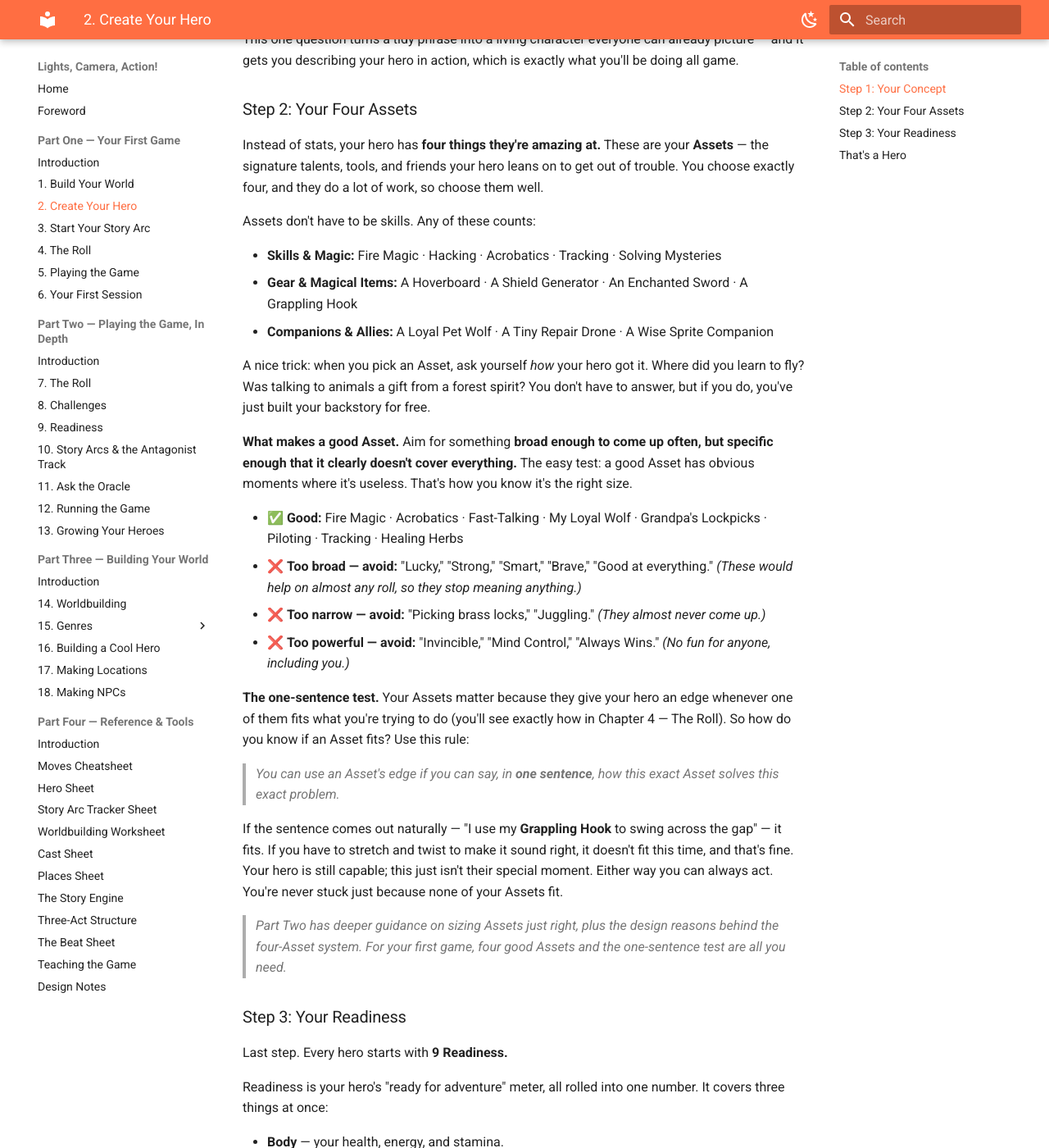
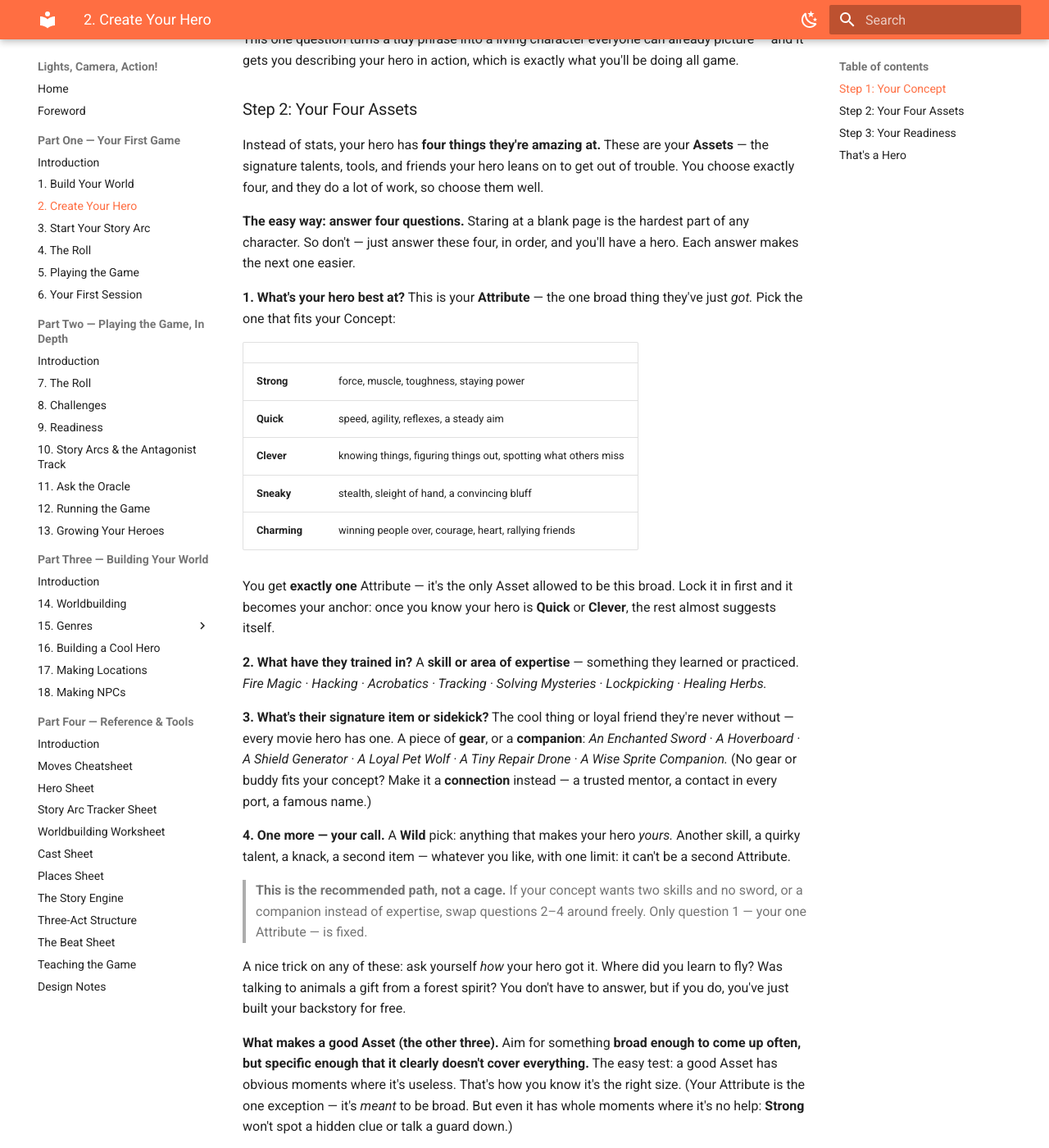
Before and after one commit to Ian-Hitt/amazing-forge, an MkDocs documentation site: the page built from docs/part-one/02-create-your-hero.md, in a window 1280 px wide and 1400 px high, scrolled down 835 px. Shown: the whole window at 82% size. Built offline with MkDocs 1.6.1 and Material for MkDocs 9.7.7, drawn with Linux system fonts in a browser that asks for light colours; some of the changed text lies outside the part shown.

Commit message:
Add Attribute Asset + four-question character-creation template
Every hero's first Asset is now an Attribute — one broad, stat-like pick
from a closed five (Strong/Quick/Clever/Sneaky/Charming), capped at one per
hero. Reverses the old "no generic traits like Strength" ban, which over-
claimed on balance: a single capped, deadzone-having broad Asset is balance-
safe (sim P_PLUS2 0.80->0.85 trims Out-of-Action ~1pt, uniform across heroes;
the max-one cap preserves the wide +1 floor where Miss-tension lives).

Character creation is now framed as four ordered questions to beat the
blank-page problem (Starforged-asset-types spirit): (1) Attribute, (2) a
Skill/Expertise, (3) an Item/Companion (or Connection), (4) a Wild pick.
Only Q1 is a hard rule; slots 2-4 are a rearrangeable default.

- Ch.2: Step 2 rebuilt as the four-question template
- Ch.6: example heroes lead with an Attribute (Brave=Strong, Snik=Clever,
  chosen so the "+1 running jump" lesson still holds)
- Ch.13: can't buy a second Attribute with Growth
- hero-sheet: Attribute marker + slot hints; fixed stale Growth-earn hint
- teaching-the-game: four-question hero build
- design-notes: Widen-the-Domain cut reconciled with the capped Attribute

Co-Authored-By: Claude Opus 4.8 (1M context) <noreply@anthropic.com>

```diff
--- a/docs/part-one/02-create-your-hero.md
+++ b/docs/part-one/02-create-your-hero.md
@@ -29,18 +29,34 @@ Answer it out loud. Maybe your Ice-Dragon Knight stands on a frozen cliff with f
 
 Instead of stats, your hero has **four things they're amazing at.** These are your **Assets** — the signature talents, tools, and friends your hero leans on to get out of trouble. You choose exactly four, and they do a lot of work, so choose them well.
 
-Assets don't have to be skills. Any of these counts:
+**The easy way: answer four questions.** Staring at a blank page is the hardest part of any character. So don't — just answer these four, in order, and you'll have a hero. Each answer makes the next one easier.
 
-- **Skills & Magic:** Fire Magic · Hacking · Acrobatics · Tracking · Solving Mysteries
-- **Gear & Magical Items:** A Hoverboard · A Shield Generator · An Enchanted Sword · A Grappling Hook
-- **Companions & Allies:** A Loyal Pet Wolf · A Tiny Repair Drone · A Wise Sprite Companion
+**1. What's your hero best at?** This is your **Attribute** — the one broad thing they've just *got.* Pick the one that fits your Concept:
 
-A nice trick: when you pick an Asset, ask yourself *how* your hero got it. Where did you learn to fly? Was talking to animals a gift from a forest spirit? You don't have to answer, but if you do, you've just built your backstory for free.
+| | |
+|---|---|
+| **Strong** | force, muscle, toughness, staying power |
+| **Quick** | speed, agility, reflexes, a steady aim |
+| **Clever** | knowing things, figuring things out, spotting what others miss |
+| **Sneaky** | stealth, sleight of hand, a convincing bluff |
+| **Charming** | winning people over, courage, heart, rallying friends |
 
-**What makes a good Asset.** Aim for something **broad enough to come up often, but specific enough that it clearly doesn't cover everything.** The easy test: a good Asset has obvious moments where it's useless. That's how you know it's the right size.
+You get **exactly one** Attribute — it's the only Asset allowed to be this broad. Lock it in first and it becomes your anchor: once you know your hero is **Quick** or **Clever**, the rest almost suggests itself.
+
+**2. What have they trained in?** A **skill or area of expertise** — something they learned or practiced. *Fire Magic · Hacking · Acrobatics · Tracking · Solving Mysteries · Lockpicking · Healing Herbs.*
+
+**3. What's their signature item or sidekick?** The cool thing or loyal friend they're never without — every movie hero has one. A piece of **gear**, or a **companion**: *An Enchanted Sword · A Hoverboard · A Shield Generator · A Loyal Pet Wolf · A Tiny Repair Drone · A Wise Sprite Companion.* (No gear or buddy fits your concept? Make it a **connection** instead — a trusted mentor, a contact in every port, a famous name.)
+
+**4. One more — your call.** A **Wild** pick: anything that makes your hero *yours.* Another skill, a quirky talent, a knack, a second item — whatever you like, with one limit: it can't be a second Attribute.
+
+> **This is the recommended path, not a cage.** If your concept wants two skills and no sword, or a companion instead of expertise, swap questions 2–4 around freely. Only question 1 — your one Attribute — is fixed.
+
+A nice trick on any of these: ask yourself *how* your hero got it. Where did you learn to fly? Was talking to animals a gift from a forest spirit? You don't have to answer, but if you do, you've just built your backstory for free.
+
+**What makes a good Asset (the other three).** Aim for something **broad enough to come up often, but specific enough that it clearly doesn't cover everything.** The easy test: a good Asset has obvious moments where it's useless. That's how you know it's the right size. (Your Attribute is the one exception — it's *meant* to be broad. But even it has whole moments where it's no help: **Strong** won't spot a hidden clue or talk a guard down.)
 
 - ✅ **Good:** Fire Magic · Acrobatics · Fast-Talking · My Loyal Wolf · Grandpa's Lockpicks · Piloting · Tracking · Healing Herbs
-- ❌ **Too broad — avoid:** "Lucky," "Strong," "Smart," "Brave," "Good at everything." *(These would help on almost any roll, so they stop meaning anything.)*
+- ❌ **Too broad — avoid:** "Lucky," "Skilled," "Good at everything." *(These would help on almost **any** roll — even on top of your Attribute — so they stop meaning anything.)*
 - ❌ **Too narrow — avoid:** "Picking brass locks," "Juggling." *(They almost never come up.)*
 - ❌ **Too powerful — avoid:** "Invincible," "Mind Control," "Always Wins." *(No fun for anyone, including you.)*
 
```
Also changed, not shown: docs/part-four/design-notes.md (+1 -1 lines), docs/part-four/hero-sheet.md (+6 -2 lines), docs/part-four/teaching-the-game.md (+1 -1 lines), docs/part-one/06-your-first-session.md (+3 -3 lines), docs/part-two/13-growing-your-heroes.md (+1 -1 lines).
